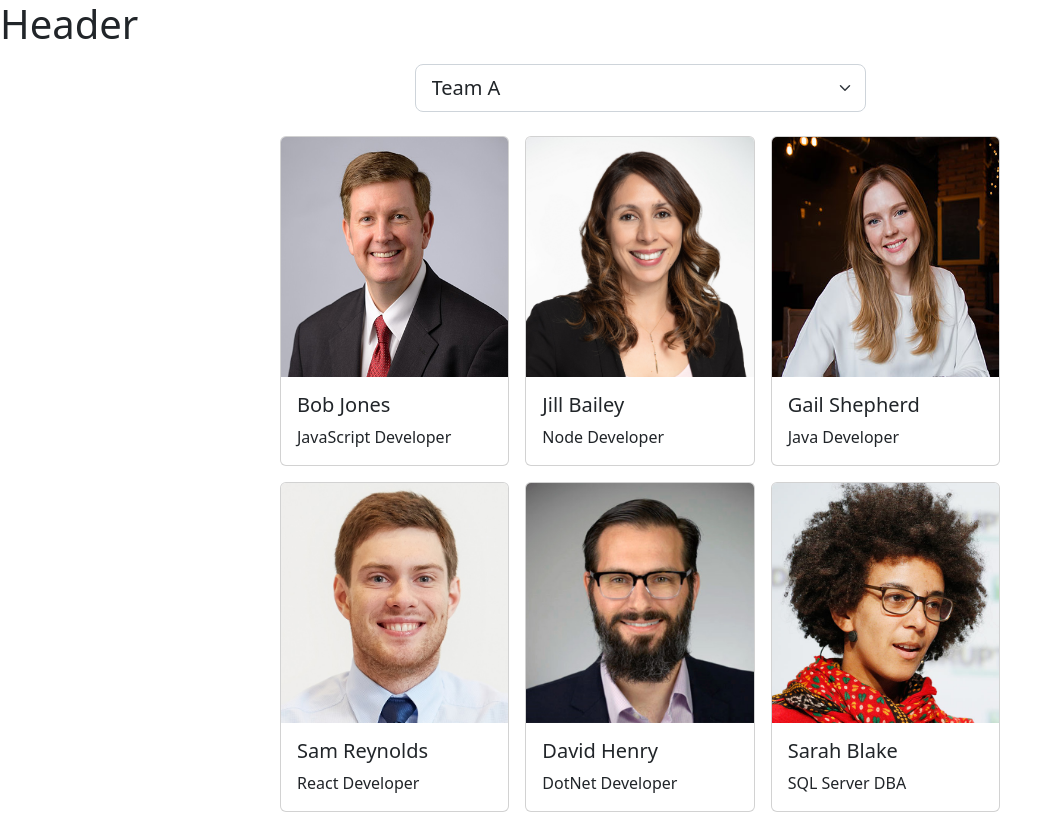
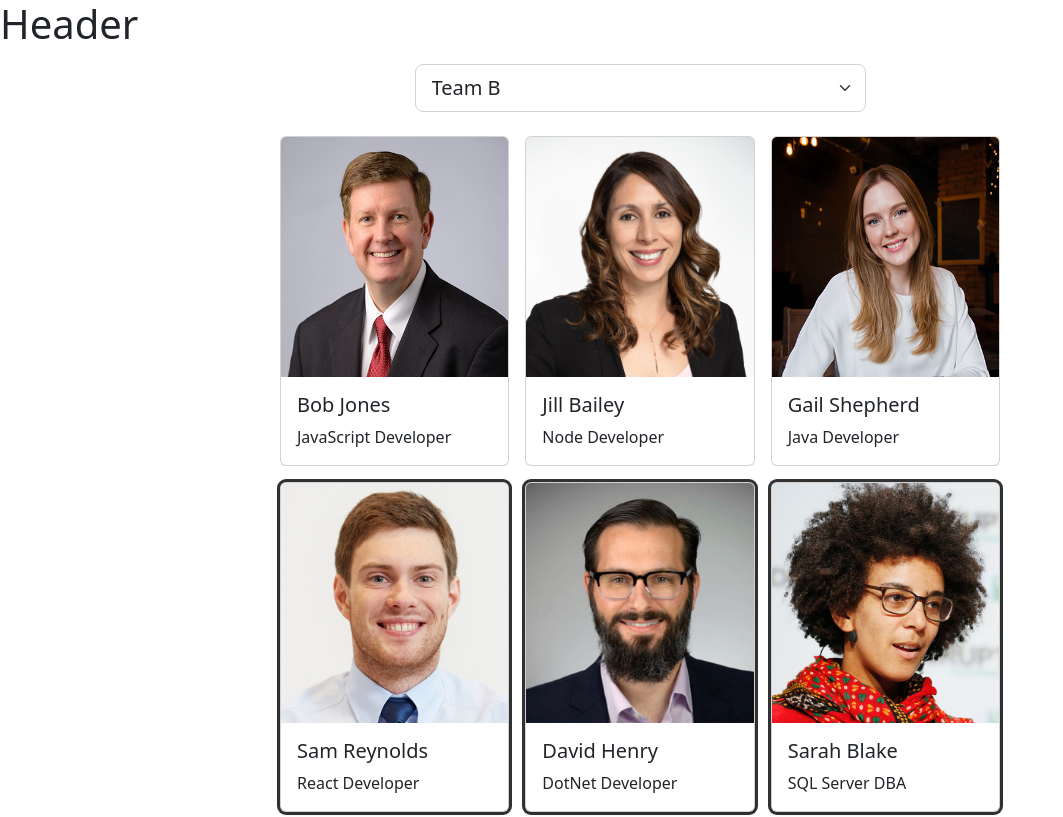
Before and after one commit to gustvoassuncao/TeamMembersAllocation, a React (Vite) app: page / in a window 1280 px wide. Shown: the top 817 px of the page, without its empty margins (0-1063 px from the left). Built offline with nearby package versions, Linux system fonts and the light colour scheme.

Commit message:
lógica de selecionar cards e fazer a divisão para os teams ok

```diff
--- a/src/App.css
+++ b/src/App.css
@@ -9,3 +9,6 @@
     .card-img-top{
       height: 15em;
     }
+    .standout{
+        box-shadow: rgba(0,0,0,0.16) 0px 1px 4px, rgb(51,51,51) 0px 0px 0px 3px;
+    }
--- a/src/Employees.jsx
+++ b/src/Employees.jsx
@@ -15,7 +15,6 @@
 const Employees = () => {
 
   const [selectedTeam, setTeam] = useState("TeamB");
-
 
   const [employees, setEmployees] = useState([{
     id: 1,
@@ -114,12 +113,22 @@
     img: Devin
   }]);
 
+  function handleTeamSelectionChange(event){
+    setTeam(event.target.value);
+  }
+
+  function handleEmployeeCardClick(event){
+    const transformedEmployees = employees.map((employee) => employee.id === parseInt(event.currentTarget.id)
+      ? employee.teamName === selectedTeam ? { ...employee, teamName: '' }
+        : { ...employee, teamName: selectedTeam } : employee);
+    setEmployees(transformedEmployees);
+  }
 
   return (
     <main className="container">
       <div className="row justify-content-center mt-3 mb-3">
         <div className="col-5">
-          <select className="form-select form-select-lg">
+          <select className="form-select form-select-lg" value={selectedTeam} onChange={handleTeamSelectionChange}>
             <option value="TeamA">Team A</option>
             <option value="TeamB">Team B</option>
             <option value="TeamC">Team C</option>
@@ -132,7 +141,7 @@
           <div className="card-collection">
       {
         employees.map((employee) => (
-          <div key={employee.id} className="card m-2" style={{cursor:"pointer"}} >
+          <div key={employee.id} id={employee.id} className={(employee.teamName === selectedTeam ? 'card m-2 standout' : 'card m-2')} style={{cursor:"pointer"}} onClick={handleEmployeeCardClick}>
             <img src={employee.img} className="card-img-top" />
             <div className="card-body" >
               <h5 className="card-title">{employee.fullName}</h5>
```
